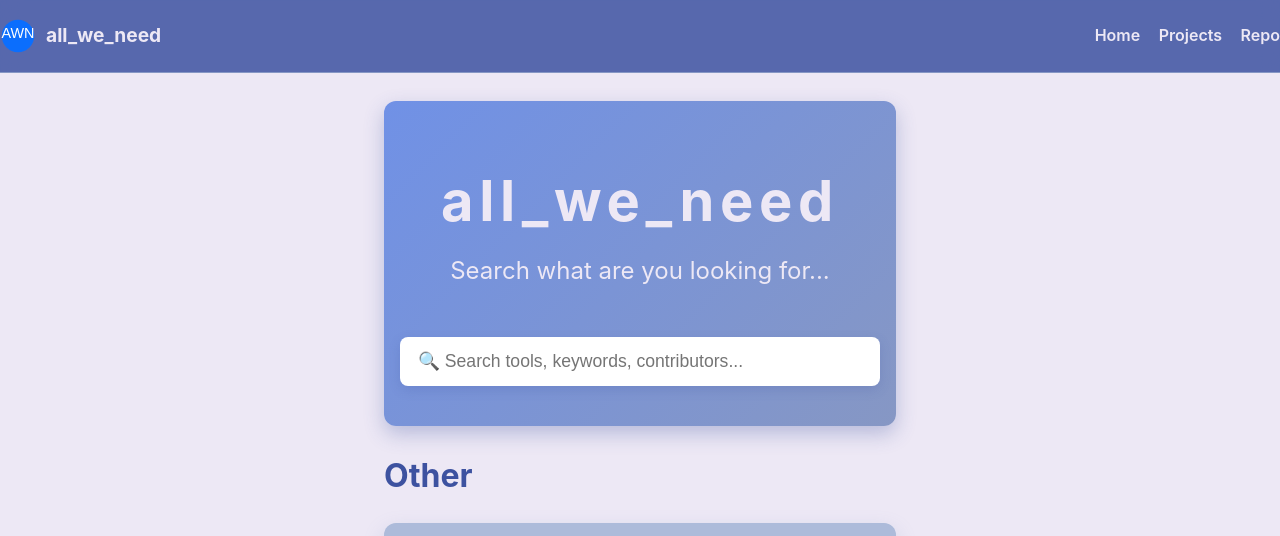
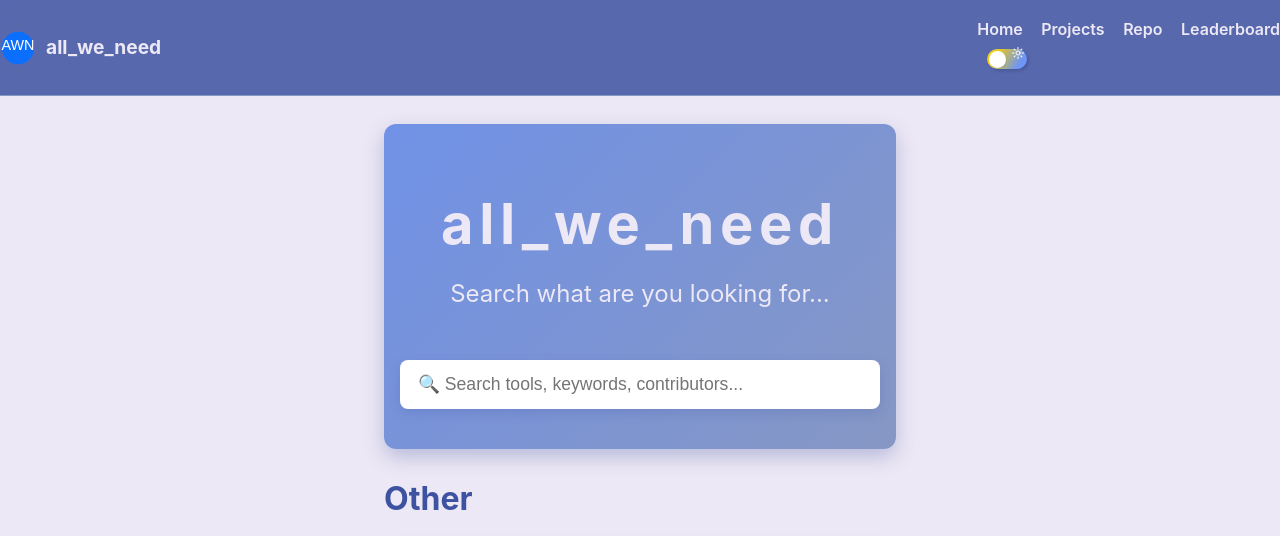
Before and after one commit to ghostshanky/all_we_need, a website: page docs/index.html in a window 1280 px wide. Shown: the top 536 px of the page. Drawn offline with nearby package versions, Linux system fonts and the light colour scheme; files whose address does not match are found by name.

Commit message:
Final commit of all recent edits for layout, styles, and dark mode toggle

```diff
--- a/docs/index.html
+++ b/docs/index.html
@@ -12,11 +12,38 @@
 <body>
 <header class="site-header">
   <a class="brand" href="/"><img src="/logo.svg" alt="All We Need" /> <span>all_we_need</span></a>
-  <nav>
-    <a href="/">Home</a>
-    <a href="/projects">Projects</a>
-    <a href="https://github.com/ghostshanky/all_we_need">Repo</a>
-  </nav>
+  <div class="nav-toggle-container">
+    <nav>
+      <a href="/">Home</a>
+      <a href="/projects">Projects</a>
+      <a href="https://github.com/ghostshanky/all_we_need">Repo</a>
+      <a href="/leaderboard">Leaderboard</a>
+    </nav>
+    <label class="switch">
+      <input class="switch__input" type="checkbox" role="switch" aria-label="Toggle dark mode">
+      <svg class="switch__icon switch__icon--light" viewBox="0 0 12 12" width="12px" height="12px" aria-hidden="true">
+        <g fill="none" stroke="#fff" stroke-width="1" stroke-linecap="round">
+          <circle cx="6" cy="6" r="2" />
+          <g stroke-dasharray="1.5 1.5">
+            <polyline points="6 10,6 11.5" transform="rotate(0,6,6)" />
+            <polyline points="6 10,6 11.5" transform="rotate(45,6,6)" />
+            <polyline points="6 10,6 11.5" transform="rotate(90,6,6)" />
+            <polyline points="6 10,6 11.5" transform="rotate(135,6,6)" />
+            <polyline points="6 10,6 11.5" transform="rotate(180,6,6)" />
+            <polyline points="6 10,6 11.5" transform="rotate(225,6,6)" />
+            <polyline points="6 10,6 11.5" transform="rotate(270,6,6)" />
+            <polyline points="6 10,6 11.5" transform="rotate(315,6,6)" />
+          </g>
+        </g>
+      </svg>
+      <svg class="switch__icon switch__icon--dark" viewBox="0 0 12 12" width="12px" height="12px" aria-hidden="true">
+        <g fill="none" stroke="#fff" stroke-width="1" stroke-linejoin="round" transform="rotate(-45,6,6)">
+          <path d="m9,10c-2.209,0-4-1.791-4-4s1.791-4,4-4c.304,0,.598.041.883.105-.995-.992-2.367-1.605-3.883-1.605C2.962.5.5,2.962.5,6s2.462,5.5,5.5,5.5c1.516,0,2.888-.613,3.883-1.605-.285.064-.578.105-.883.105Z"/>
+        </g>
+      </svg>
+      <span class="switch__sr">Dark Mode</span>
+    </label>
+  </div>
 </header>
 <main class="container">
 
@@ -44,7 +71,7 @@
       </section>
     <script src="https://cdn.jsdelivr.net/npm/fuse.js@6.6.2/dist/fuse.min.js"></script>
     <script src="/search.js"></script>
-
+    <script src="/darkmode.js"></script>
 </main>
 <footer class="site-footer">
   <div>MIT License · Open source · Built with ❤️</div>
```
Also changed, not shown: templates/logo.png (added).
